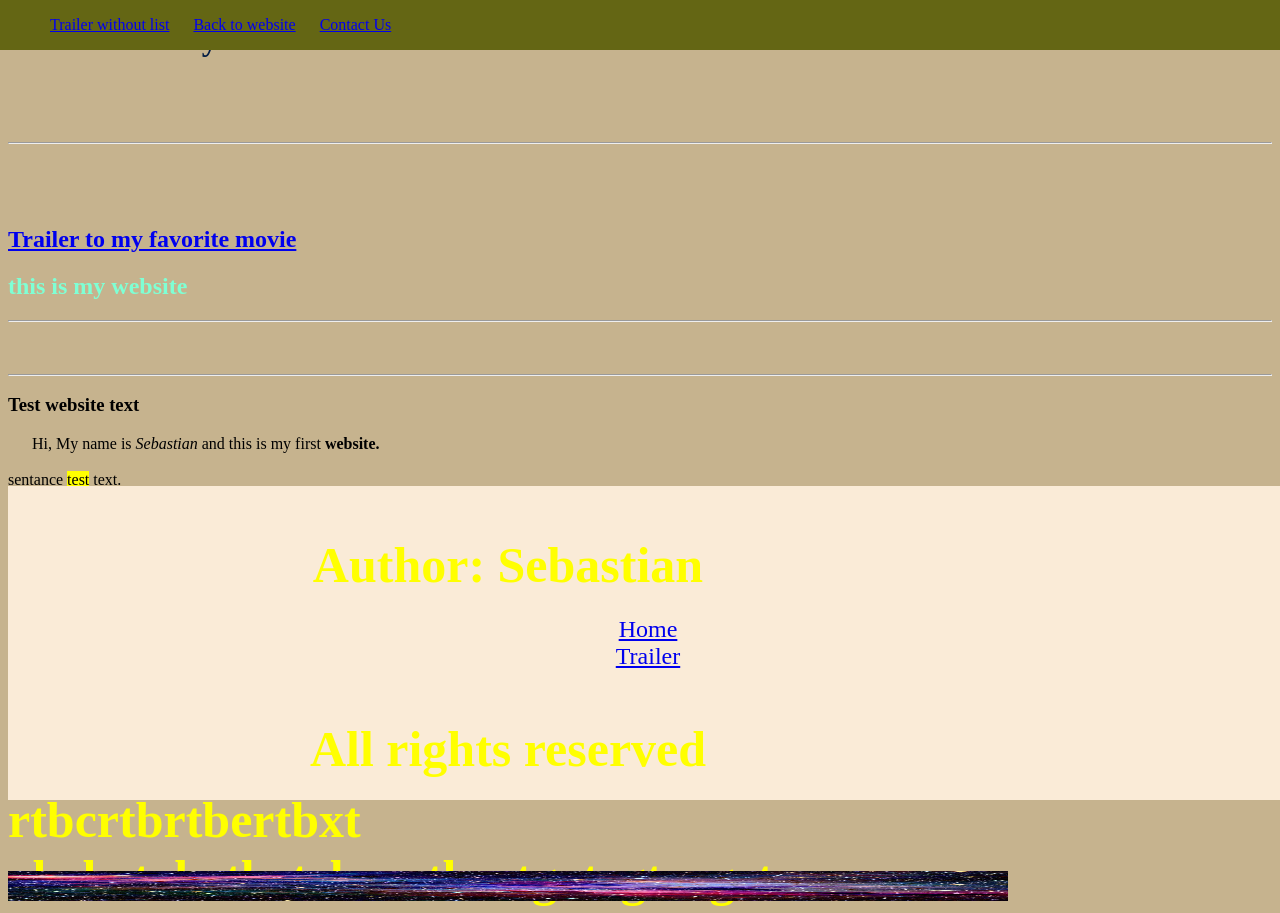
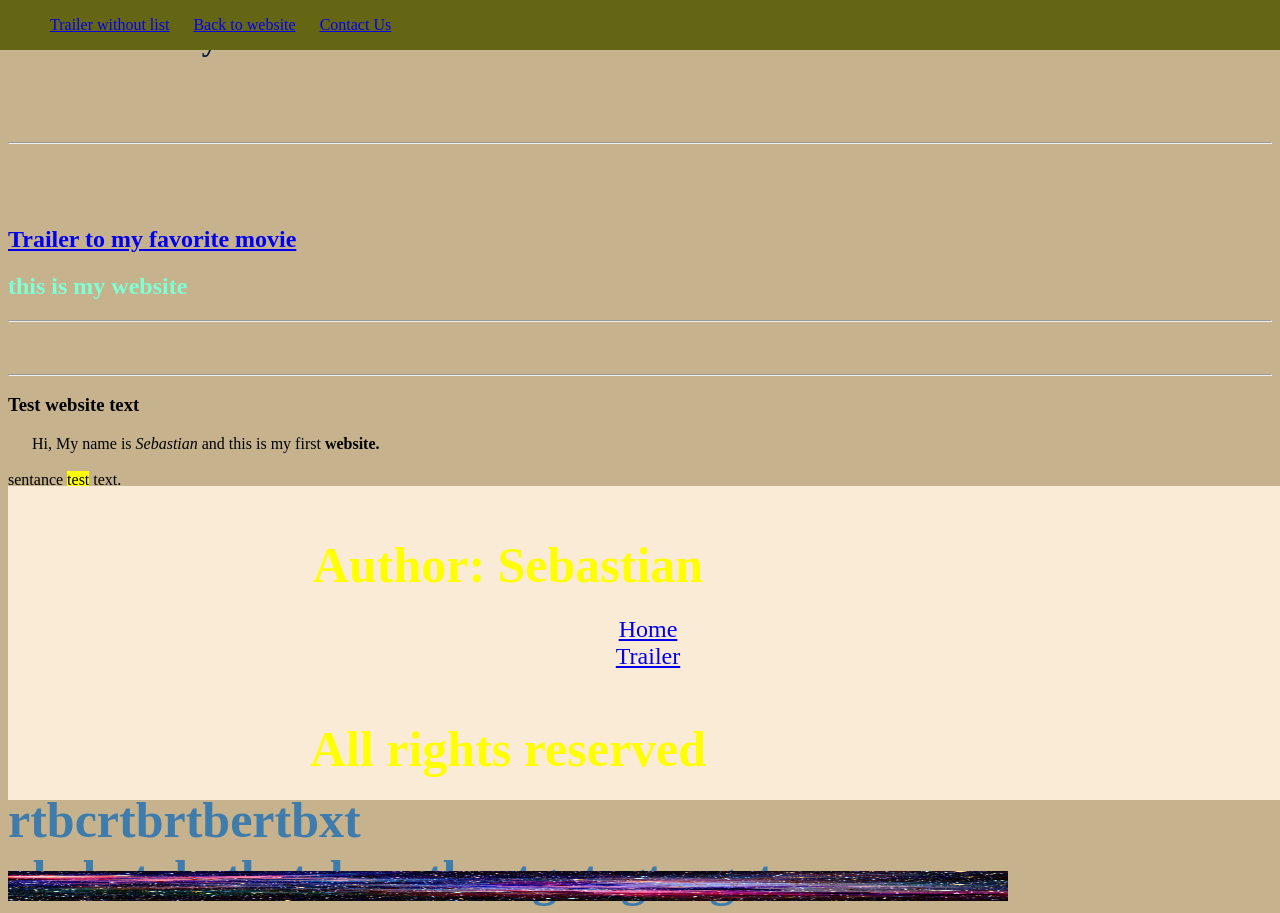
Before and after one commit to SebastianL489/Coding-file-SebastianL489, a plain HTML site: page index.html in a window 1280 px wide. Drawn offline with Linux system fonts and the light colour scheme.

Commit message:
more color!

```diff
--- a/index.html
+++ b/index.html
@@ -46,7 +46,7 @@
     <br>
     <hr>
 
-    <p style="color:yellow;">rtbcrtbrtbertbxt
+    <p style="color:#3F7CAC;">rtbcrtbrtbertbxt
     xbrbrtxbrtbrtebxretbertgvtrgtrvgrt</p>
 
     <img src="galaxy.jpeg">
```
